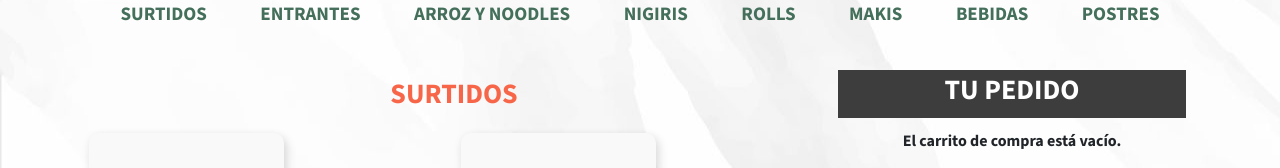
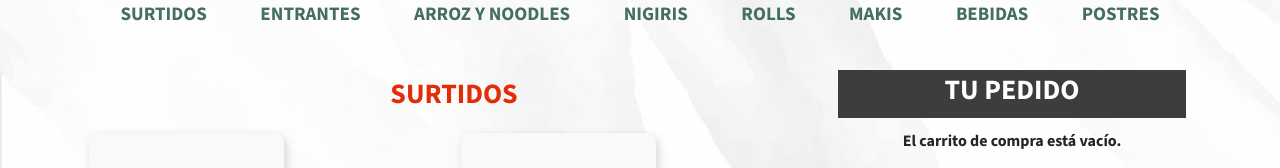
Before and after one commit to CarlosGM2005/Bambu, an Angular app: page /carrito-compra in a window 1280 px wide. Shown: the part 173-341 px from the top of the page. Built offline with nearby package versions, Linux system fonts and the light colour scheme.

Commit message:
correccion de colores

```diff
--- a/src/app/carrito-compra/carrito-compra.component.scss
+++ b/src/app/carrito-compra/carrito-compra.component.scss
@@ -1,7 +1,7 @@
 //Variables
 $primary-color: #446F5A;
 $secondary-color: #3D3D3D;
-$terciary-color: #F86649;
+$terciary-color: #E22D08;
 
 .ocultar {
     position: absolute;
--- a/src/app/carta/carta.component.scss
+++ b/src/app/carta/carta.component.scss
@@ -1,7 +1,7 @@
 //Variables
 $primary-color: #446F5A;
 $secondary-color: #3D3D3D;
-$terciary-color: #F86649;
+$terciary-color: #E22D08;
 
 
 .source-sans-3{
--- a/src/app/footer/footer.component.scss
+++ b/src/app/footer/footer.component.scss
@@ -1,7 +1,7 @@
 //Variables
 $primary-color: #446F5A;
 $secondary-color: #3D3D3D;
-$terciary-color: #F86649;
+$terciary-color: #E22D08;
 
 #piePagina{
     background-color: $secondary-color;
--- a/src/app/header/header.component.scss
+++ b/src/app/header/header.component.scss
@@ -1,7 +1,7 @@
 //Variables
 $primary-color: #446F5A;
 $secondary-color: #3D3D3D;
-$terciary-color: #F86649;
+$terciary-color: #E22D08;
 
 //Estilo de la barra de navegación
 nav{
--- a/src/app/login/login.component.scss
+++ b/src/app/login/login.component.scss
@@ -1,7 +1,7 @@
 //Variables
 $primary-color: #446F5A;
 $secondary-color: #3D3D3D;
-$terciary-color: #F86649;
+$terciary-color: #E22D08;
 
 
 .ocultar {
--- a/src/app/main/main.component.scss
+++ b/src/app/main/main.component.scss
@@ -1,7 +1,7 @@
 //Variables
 $primary-color: #446F5A;
 $secondary-color: #3D3D3D;
-$terciary-color: #F86649;
+$terciary-color: #E22D08;
 
 
 .ocultar {
--- a/src/app/registrarse/registrarse.component.scss
+++ b/src/app/registrarse/registrarse.component.scss
@@ -1,7 +1,7 @@
 //Variables
 $primary-color: #446F5A;
 $secondary-color: #3D3D3D;
-$terciary-color: #F86649;
+$terciary-color: #E22D08;
 
 .ocultar {
     position: absolute;
--- a/src/app/reservar/reservar.component.scss
+++ b/src/app/reservar/reservar.component.scss
@@ -1,7 +1,7 @@
 //Variables
 $primary-color: #446F5A;
 $secondary-color: #3D3D3D;
-$terciary-color: #F86649;
+$terciary-color: #E22D08;
 
 .ocultar {
     position: absolute;
```
